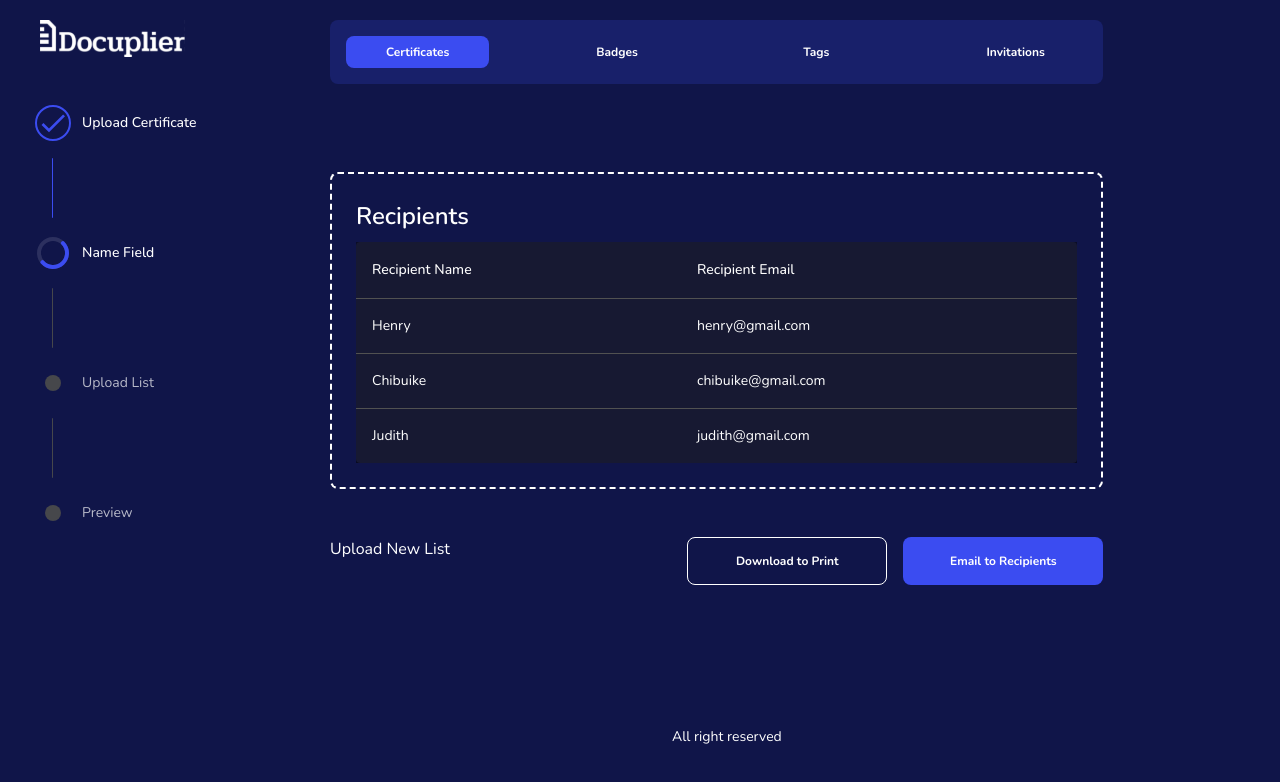
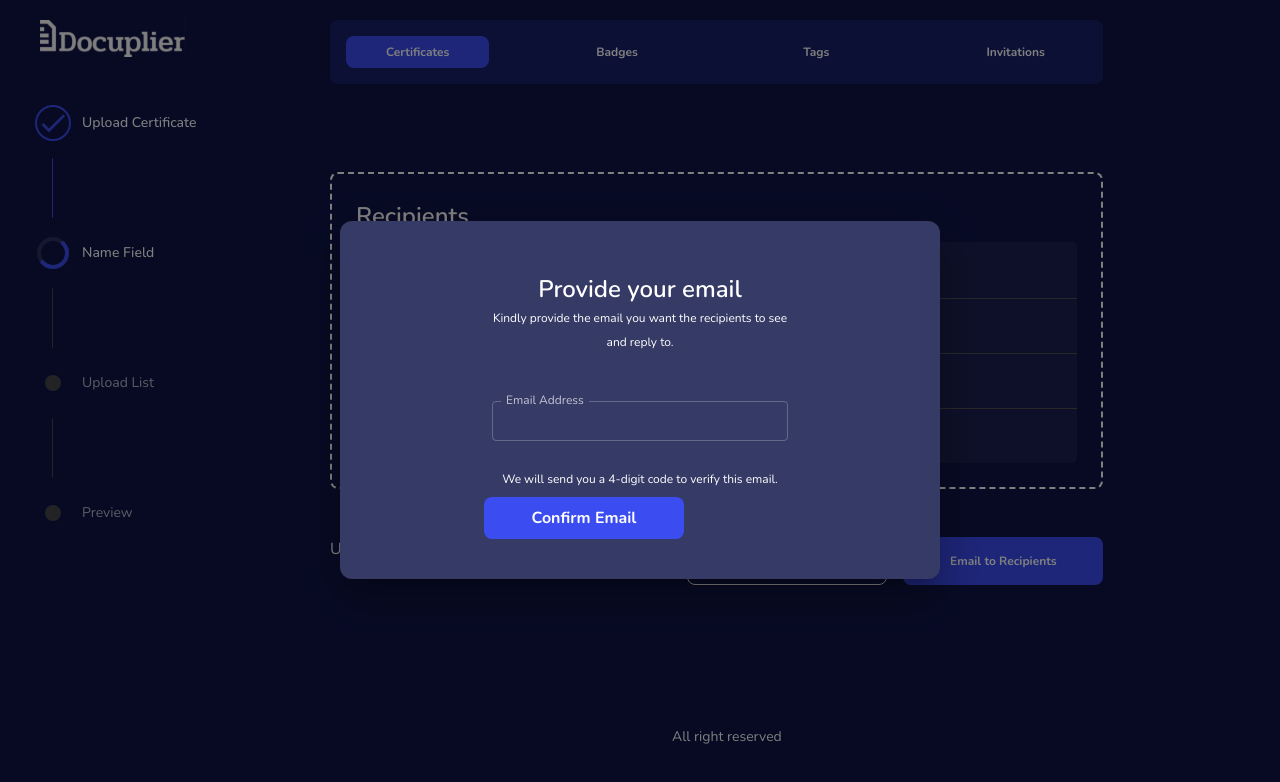
Before and after one commit to docuplier/Frontend, a React (Vite) app: page /certificates/preview in a window 1280 px wide. Both pictures are taken after a click on the button "Email to Recipients". Shown: the top 782 px of the page. Built offline with nearby package versions, Linux system fonts and the light colour scheme.

Commit message:
implement set up email modal

```diff
--- /dev/null
+++ b/src/components/SetupEmailModal/SetupEmailModal.tsx
@@ -0,0 +1,92 @@
+import * as React from "react";
+import Button from "@mui/material/Button";
+import Dialog, { DialogProps } from "@mui/material/Dialog";
+import DialogActions from "@mui/material/DialogActions";
+import DialogContent from "@mui/material/DialogContent";
+import DialogContentText from "@mui/material/DialogContentText";
+import { Box, Stack, TextField, Typography, useTheme } from "@mui/material";
+
+export interface ISetEmailModalProps {
+  open: boolean;
+  onClose: () => void;
+  onConfirm: () => void;
+  onInputChange: (event: any) => void;
+}
+
+export default function SetupEmailModal({
+  open,
+  onClose,
+  onConfirm,
+  onInputChange,
+}: ISetEmailModalProps) {
+  const theme = useTheme();
+  const descriptionElementRef = React.useRef<HTMLElement>(null);
+  React.useEffect(() => {
+    if (open) {
+      const { current: descriptionElement } = descriptionElementRef;
+      if (descriptionElement !== null) {
+        descriptionElement.focus();
+      }
+    }
+  }, [open]);
+
+  return (
+    <Dialog
+      open={open}
+      onClose={onClose}
+      scroll="paper"
+      aria-labelledby="provide-email"
+      aria-describedby="provide-email-you-want-recepient-to-respond-to"
+      sx={{
+        "& .MuiDialog-paper": {
+          borderRadius: "12px",
+          px: {
+            xs: theme.spacing(4),
+            md: theme.spacing(32),
+          },
+          py: (theme) => theme.spacing(8),
+          textAlign: "center",
+        },
+      }}
+    >
+      <DialogContent>
+        <Stack spacing={12}>
+          <Box>
+            <Typography variant="subtitle1">Provide your email</Typography>
+            <Typography variant="caption">
+              Kindly provide the email you want the recipients to see and reply
+              to.{" "}
+            </Typography>
+          </Box>
+
+          <Box>
+            <TextField
+              fullWidth
+              onChange={onInputChange}
+              size="small"
+              label="Email Address"
+              InputLabelProps={{ shrink: true }}
+            />
+          </Box>
+        </Stack>
+      </DialogContent>
+      <DialogActions
+        sx={{ display: "flex", alignItems: "center", flexDirection: "column" }}
+      >
+        <Typography variant="caption">
+          We will send you a 4-digit code to verify this email.
+        </Typography>
+        <Box mt={2} sx={{ mx: "auto", minWidth: 200 }}>
+          <Button
+            variant="contained"
+            onClick={onConfirm}
+            size="large"
+            fullWidth
+          >
+            Confirm Email
+          </Button>
+        </Box>
+      </DialogActions>
+    </Dialog>
+  );
+}
--- a/src/constants/themeOptions.ts
+++ b/src/constants/themeOptions.ts
@@ -36,7 +36,7 @@ export const themeOptions = (mode: "light" | "dark") => {
 
           background: {
             default: "#101549",
-            paper: "#0B0D27",
+            paper: "#101549",
           },
         },
       };
--- a/src/pages/Preview/Preview.tsx
+++ b/src/pages/Preview/Preview.tsx
@@ -20,6 +20,8 @@ import SharedStepper from "components/SharedStepper/SharedStepper";
 import TabButtons from "components/TabButtons/TabButtons";
 import LogoWhite from "assets/logo-white.svg";
 import { useNavigate } from "react-router-dom";
+import SetupEmailModal from "components/SetupEmailModal/SetupEmailModal";
+import { useState } from "react";
 
 const tabItems = [
   {
@@ -51,6 +53,7 @@ const Preview = () => {
   const theme = useTheme();
   const navigate = useNavigate();
   const isMobile = useMediaQuery(theme.breakpoints.down("sm"));
+  const [openSetEmailModal, setOpenSetEmailModal] = useState(false);
 
   const handleUpload = (data: File) => {
     console.log(data);
@@ -182,10 +185,20 @@ const Preview = () => {
           >
             Download to Print
           </Button>
-          <Button variant="contained" sx={{ width: "200px", height: "48px" }}>
+          <Button
+            variant="contained"
+            sx={{ width: "200px", height: "48px" }}
+            onClick={() => setOpenSetEmailModal(true)}
+          >
             Email to Recipients
           </Button>
         </Box>
+        <SetupEmailModal
+          open={openSetEmailModal}
+          onClose={() => setOpenSetEmailModal(false)}
+          onConfirm={() => setOpenSetEmailModal(false)}
+          onInputChange={(e) => console.log(e)}
+        />
       </Box>
     </Stack>
   );
```
